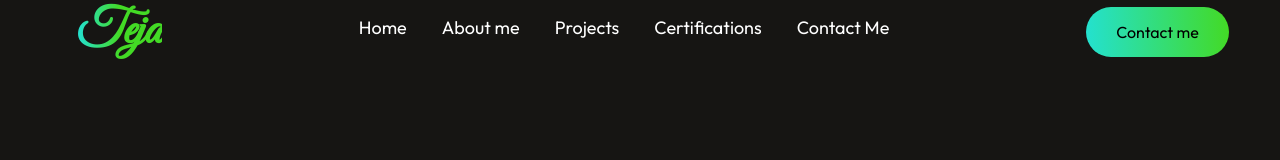
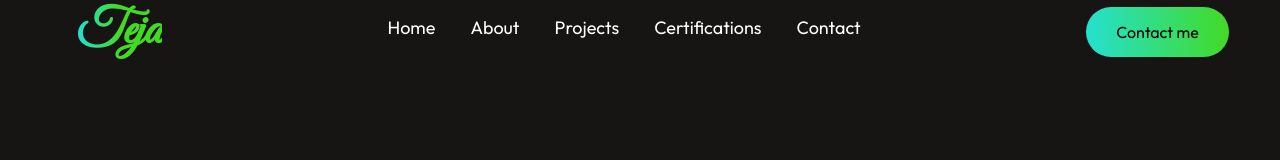
Before and after one commit to teja-rks/MyPortfolio, a React (Vite) app: page / in a window 1280 px wide. Shown: the top 160 px of the page. Built offline with nearby package versions, Linux system fonts and the light colour scheme.

Commit message:
thirdCommit

```diff
--- a/src/components/Navbar/Navbar.jsx
+++ b/src/components/Navbar/Navbar.jsx
@@ -25,10 +25,10 @@ const Navbar = () => {
       <ul  ref={menuref}className="nav-menu">
         <img src={menu_close} alt="" onClick={closemenu} className='nav-mob-close' />
         <li><AnchorLink  className='anchor-link' offset={100}  href='#header'><p onClick={()=>setmenu("header")}>Home</p></AnchorLink></li>
-        <li><AnchorLink className='anchor-link' offset={100} href='#about'><p onClick={()=>setmenu("About")}>About me</p></AnchorLink></li>
+        <li><AnchorLink className='anchor-link' offset={100} href='#about'><p onClick={()=>setmenu("About")}>About</p></AnchorLink></li>
         <li><AnchorLink className='anchor-link' offset={100} href='#services'><p onClick={()=>setmenu("Services")}>Projects</p></AnchorLink></li>
         <li><AnchorLink className='anchor-link' offset={100} href='#portfolio'><p onClick={()=>setmenu("Portfolio")}>Certifications</p></AnchorLink></li>
-        <li><AnchorLink className='anchor-link' offset={100} href='#contact'><p onClick={()=>setmenu("Contact")}>Contact Me</p></AnchorLink></li>
+        <li><AnchorLink className='anchor-link' offset={100} href='#contact'><p onClick={()=>setmenu("Contact")}>Contact</p></AnchorLink></li>
       </ul>
       <div className="nav-connect"><AnchorLink className='anchor-link' offset={50} href='#contact'><p onClick={()=>setmenu("Contact")}>Contact me</p></AnchorLink></div>
     </div>
```
